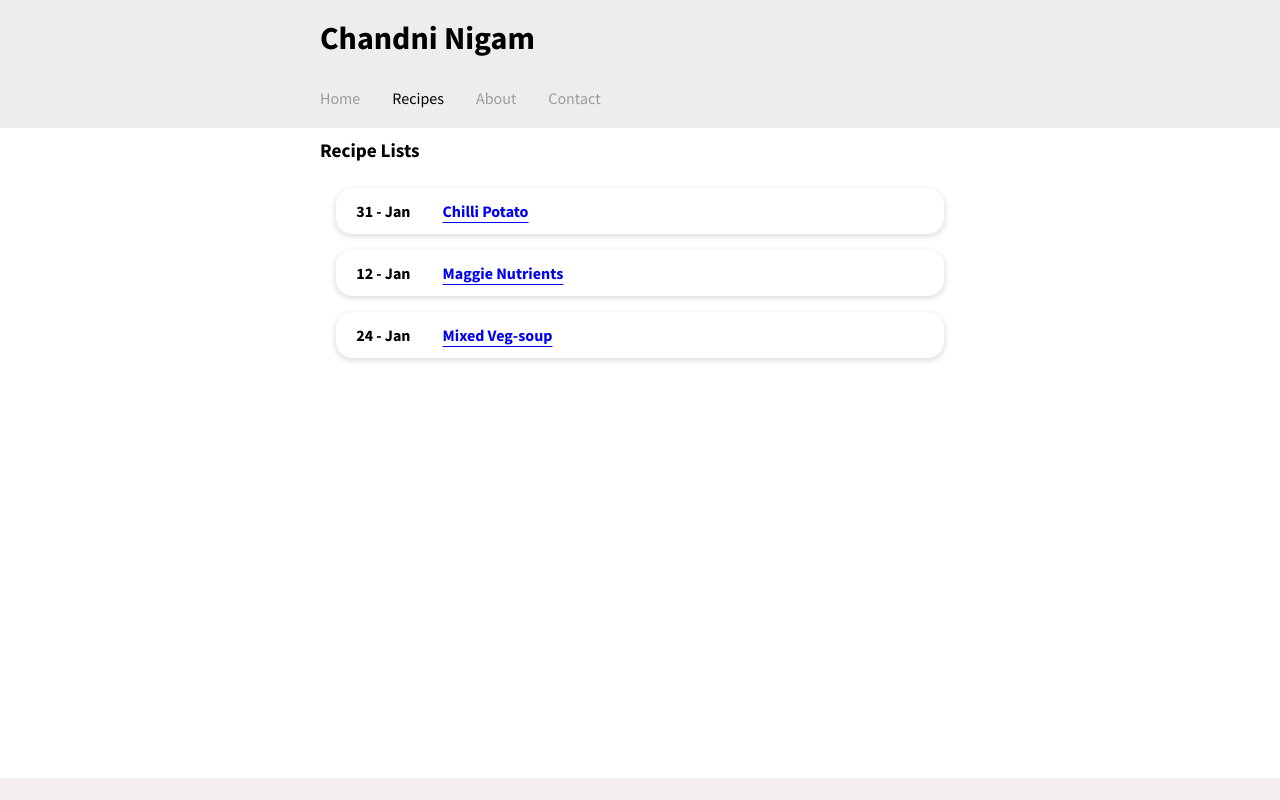
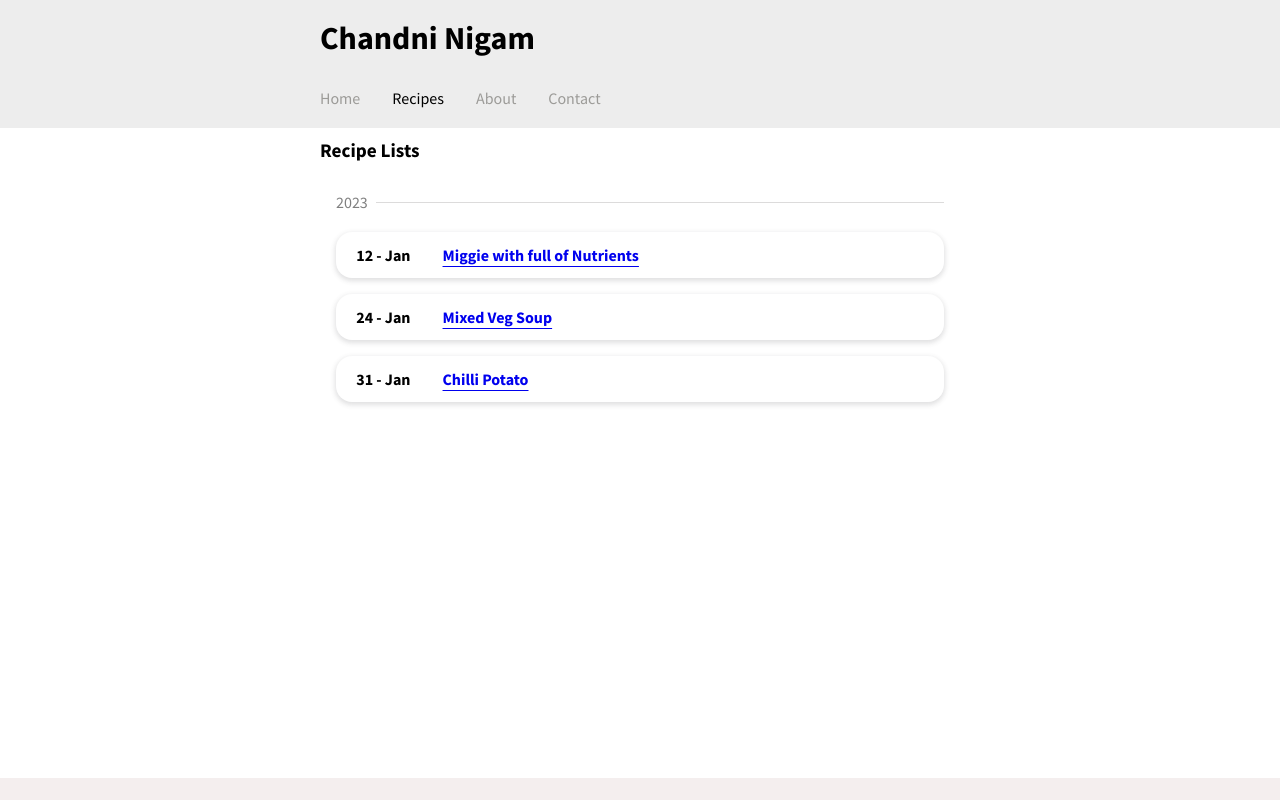
Before and after one commit to chandninigam/website, a Next.js app: page /recipe in a window 1280 px wide. Built offline with nearby package versions, Linux system fonts and the light colour scheme.

Commit message:
Resolve Year Issue (#51)

```diff
--- a/src/pages/recipe/index.tsx
+++ b/src/pages/recipe/index.tsx
@@ -25,16 +25,6 @@ interface IResultObject {
 }
 
 function List(recipe: IRecipeDetail) {
-  const recipeName = () => {
-    const str = recipe.slug;
-    const str1 = str.replace("-", " ").split(" ");
-    const newStr: string[] = [];
-    str1.map((word, i) => {
-      const w = word.charAt(0).toUpperCase() + word.slice(1);
-      newStr.push(w);
-    });
-    return newStr.join(" ");
-  };
   const getDate = (date: string) => {
     const months: Array<string> = [
       "Jan",
@@ -58,7 +48,7 @@ function List(recipe: IRecipeDetail) {
     <li className={styles.list}>
       <div className={styles.dateWrapper}>{getDate(recipe.date)}</div>
       <Link href={`/recipe/${recipe.slug}`} className={styles.recipeLink}>
-        {recipeName()}
+        {recipe.title}
       </Link>
     </li>
   );
@@ -72,15 +62,43 @@ function Logic(recipe: IRecipeDetail) {
   );
 }
 
-export default function Recipes(props: IResultObject) {
+export default function Recipes(props: any) {
   return (
     <Container>
       <Header activeTab="Recipes" />
       <main className={style.container}>
         <div className={styles.heading}>Recipe Lists</div>
         <ul className={styles.lists}>
-          {props.result.map((recipe) => {
-            return <Logic key={recipe.id} {...recipe} />;
+          {Object.values(props).map((recipe: any) => {
+            return (
+              <>
+                {Object.entries(recipe).map((each) => {
+                  return (
+                    <>
+                      {each.map((r: any) => {
+                        if (typeof r === "string") {
+                          return (
+                            <>
+                              <div className={styles.yearWrapper}>
+                                <div className={styles.yearText}>{r}</div>
+                                <div className={styles.line}></div>
+                              </div>
+                            </>
+                          );
+                        }
+                        return (
+                          <>
+                            {r.map((arr: IRecipeDetail) => {
+                              return <Logic key={arr.id} {...arr} />;
+                            })}
+                          </>
+                        );
+                      })}
+                    </>
+                  );
+                })}
+              </>
+            );
           })}
         </ul>
       </main>
@@ -91,15 +109,22 @@ export default function Recipes(props: IResultObject) {
 
 export async function getStaticProps(ctx: GetStaticPropsContext) {
   const recipes = fs.readdirSync(path.resolve("content/recipe"));
-  const result = [];
+  const map: Record<string, Array<IRecipeDetail>> = {};
   for (const r of recipes) {
     const content = fs.readFileSync(
       path.resolve(`content/recipe/${r}`),
       "utf-8"
     );
     const { data } = matter(content);
-    result.push({ ...data, slug: r.split(".md")[0] });
+    const year = new Date(
+      data.date.split("-").reverse().join("-")
+    ).getFullYear();
+    if (map[year]) {
+      map[year].push({ ...data, slug: r.split(".md")[0] } as IRecipeDetail);
+    } else {
+      map[year] = [{ ...data, slug: r.split(".md")[0] } as IRecipeDetail];
+    }
+    map[year].sort((a, b) => a.id - b.id);
   }
-  result.sort((a, b) => Number(a) - Number(b));
-  return { props: { result } };
+  return { props: { map } };
 }
--- a/src/styles/Recipes.module.css
+++ b/src/styles/Recipes.module.css
@@ -9,6 +9,21 @@
   max-width: 40rem;
   margin-inline: auto;
   width: 100%;
+}
+.yearWrapper {
+  display: flex;
+  margin: 1rem 0rem;
+}
+.yearText {
+  color: grey;
+}
+.line {
+  height: 1px;
+  margin-left: 0.5rem;
+  width: 100%;
+  display: grid;
+  place-self: center;
+  background-color: #c0bdbd8c;
 }
 .lists {
   margin-top: 1.5rem;
```
